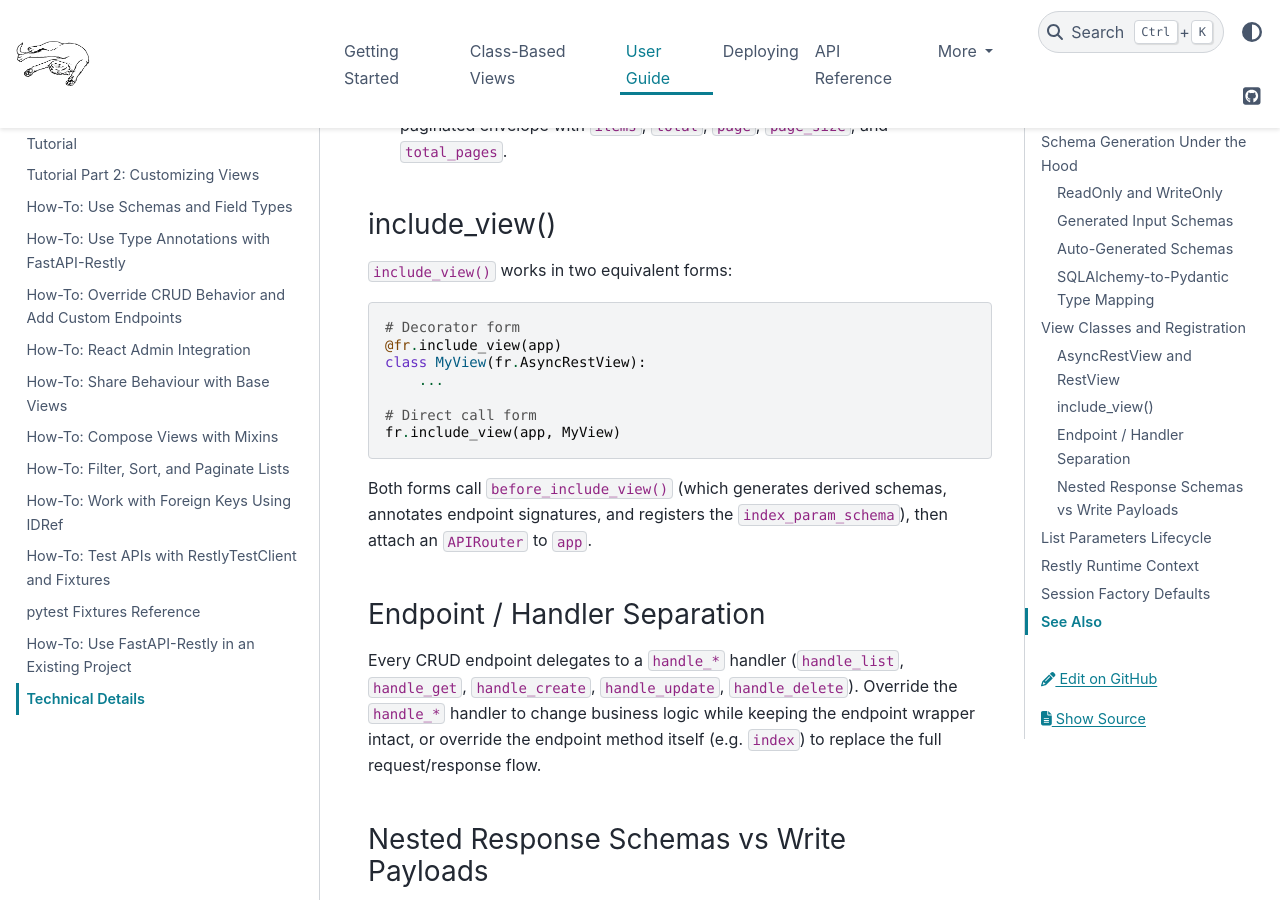
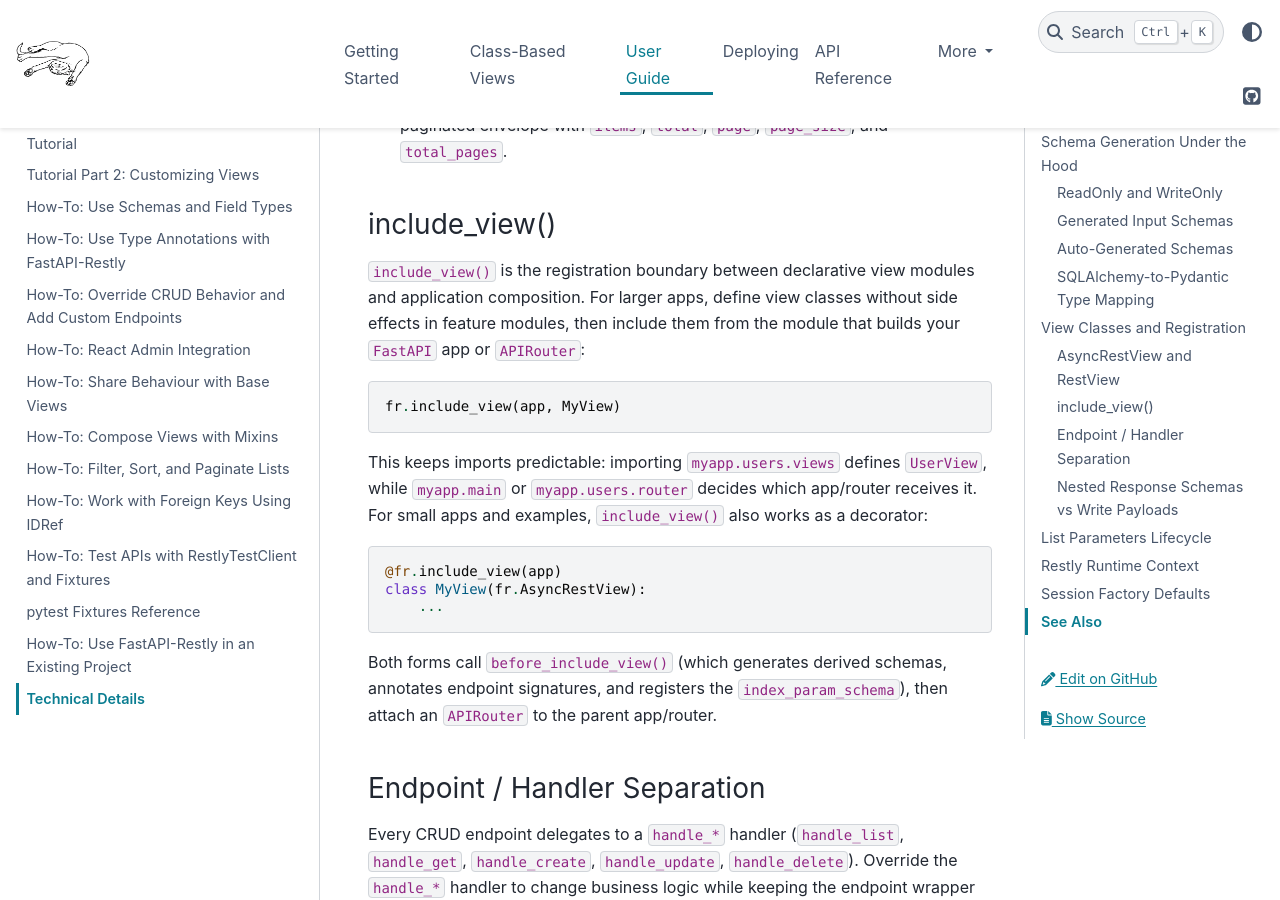
Before and after one commit to rjprins/fastapi-restly, a Sphinx documentation site: the page built from docs/technical_details.md, in a window 1280 px wide and 900 px high, scrolled down 4074 px. Built offline with Sphinx 7.4.7 and the PyData theme 0.15.4, drawn with Linux system fonts in a browser that asks for light colours.

Commit message:
Clarify view registration API

````diff
--- a/docs/technical_details.md
+++ b/docs/technical_details.md
@@ -138,21 +138,29 @@ runtime behaviour:
 
 ### include_view()
 
-`include_view()` works in two equivalent forms:
+`include_view()` is the registration boundary between declarative view modules
+and application composition. For larger apps, define view classes without
+side effects in feature modules, then include them from the module that builds
+your `FastAPI` app or `APIRouter`:
 
 ```python
-# Decorator form
+fr.include_view(app, MyView)
+```
+
+This keeps imports predictable: importing `myapp.users.views` defines
+`UserView`, while `myapp.main` or `myapp.users.router` decides which app/router
+receives it. For small apps and examples, `include_view()` also works as a
+decorator:
+
+```python
 @fr.include_view(app)
 class MyView(fr.AsyncRestView):
     ...
-
-# Direct call form
-fr.include_view(app, MyView)
 ```
 
 Both forms call `before_include_view()` (which generates derived schemas,
 annotates endpoint signatures, and registers the `index_param_schema`), then
-attach an `APIRouter` to `app`.
+attach an `APIRouter` to the parent app/router.
 
 ### Endpoint / Handler Separation
 
````
Also changed, not shown: docs/api_reference.md (+1 -1 lines), docs/class_based_views.md (+10 -3 lines), docs/deploying.md (+4 -4 lines), docs/howto_override_endpoints.md (+3 -2 lines), 2 other files.
